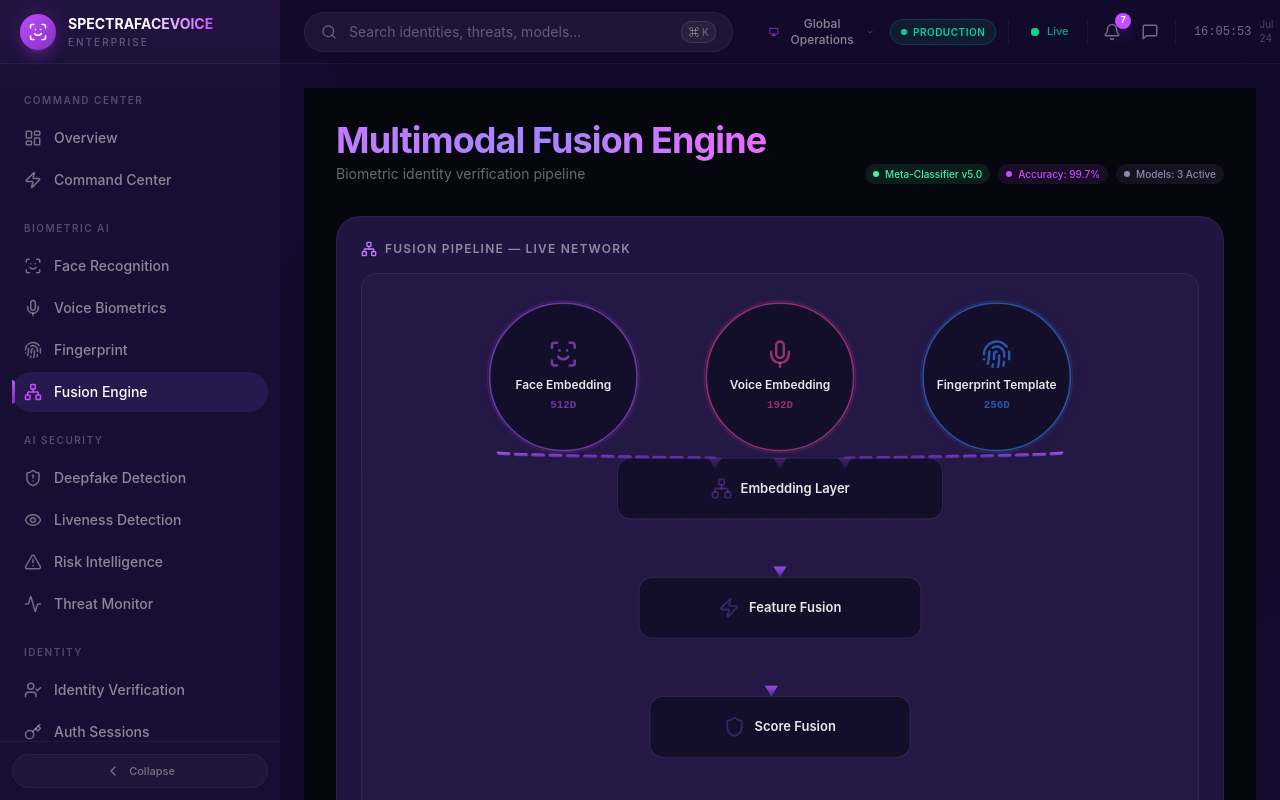
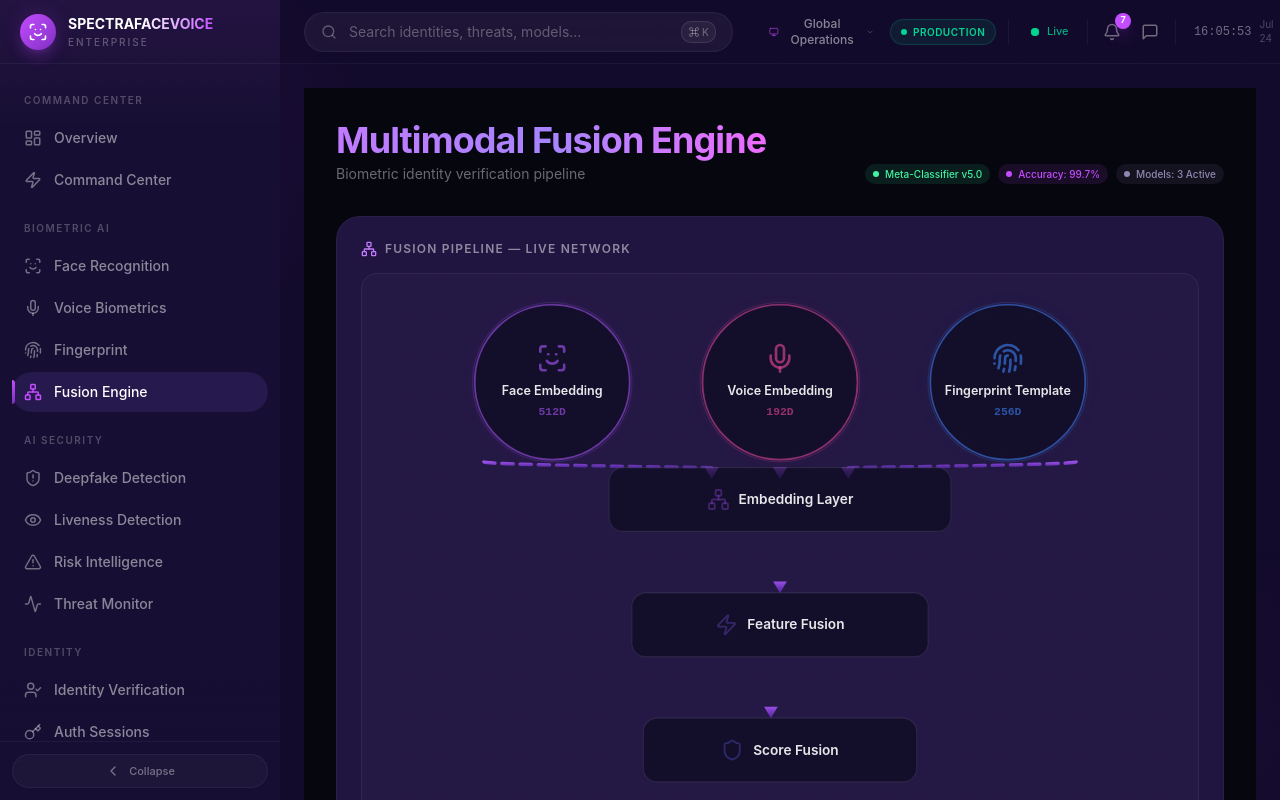
Before and after one commit to Aiyappacv/FACEVOICEDASHBOARD, a Next.js app: page /babyrumi/fusion-engine in a window 1280 px wide. Shown: the top 800 px of the page. Built offline with nearby package versions, Linux system fonts and the light colour scheme.

Commit message:
Increase Fusion Engine height - container maxHeight 780px→820px, removed overflow-hidden, preserveAspectRatio

```diff
--- a/src/app/babyrumi/fusion-engine/page.tsx
+++ b/src/app/babyrumi/fusion-engine/page.tsx
@@ -173,8 +173,8 @@ function FusionNetwork() {
 
   return (
     <div
-      className="relative w-full overflow-hidden rounded-2xl border border-white/[0.06] bg-white/[0.02]"
-      style={{ maxHeight: '780px' }}
+      className="relative w-full rounded-2xl border border-white/[0.06] bg-white/[0.02]"
+      style={{ maxHeight: '820px' }}
     >
       <div
         className="absolute inset-0 opacity-[0.03]"
@@ -188,7 +188,8 @@ function FusionNetwork() {
       <svg
         viewBox={`0 0 ${totalWidth} ${totalHeight}`}
         className="relative w-full"
-        style={{ maxHeight: '780px' }}
+        style={{ maxHeight: '820px' }}
+        preserveAspectRatio="xMidYMin meet"
       >
         <defs>
           <linearGradient id="arrowGradient" x1="0%" y1="0%" x2="0%" y2="100%">
@@ -568,7 +569,7 @@ export default function FusionEnginePage() {
           animate={{ opacity: 1, y: 0 }}
           transition={{ duration: 0.7, delay: 0.2 }}
         >
-          <GlassCard className="p-4 md:p-6 min-h-[800px]">
+          <GlassCard className="p-4 md:p-6 min-h-[840px]">
             <div className="mb-4 flex items-center gap-2">
               <Network className="h-4 w-4 text-purple-400" />
               <span className="text-xs font-semibold uppercase tracking-widest text-white/50">
```
